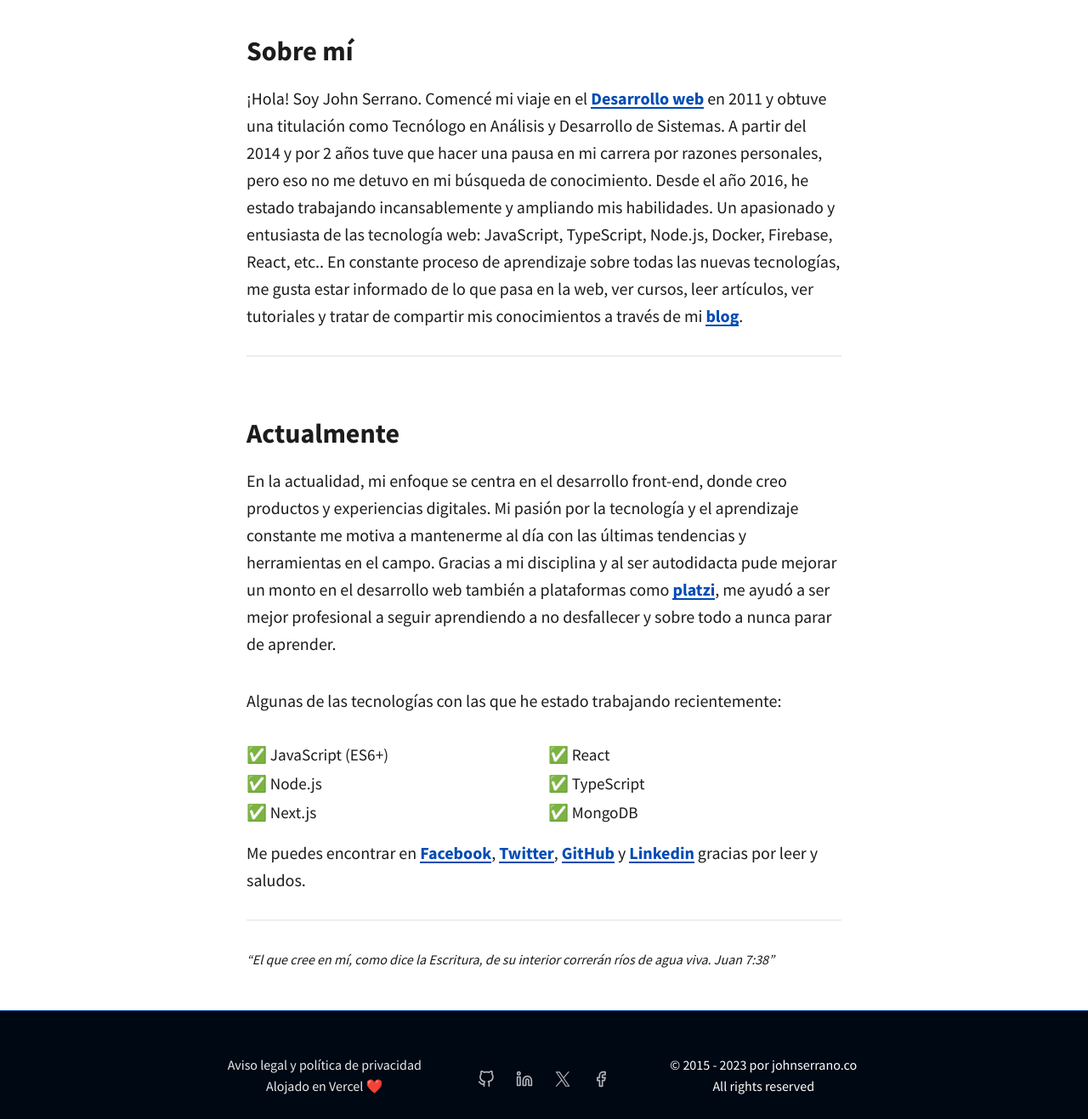
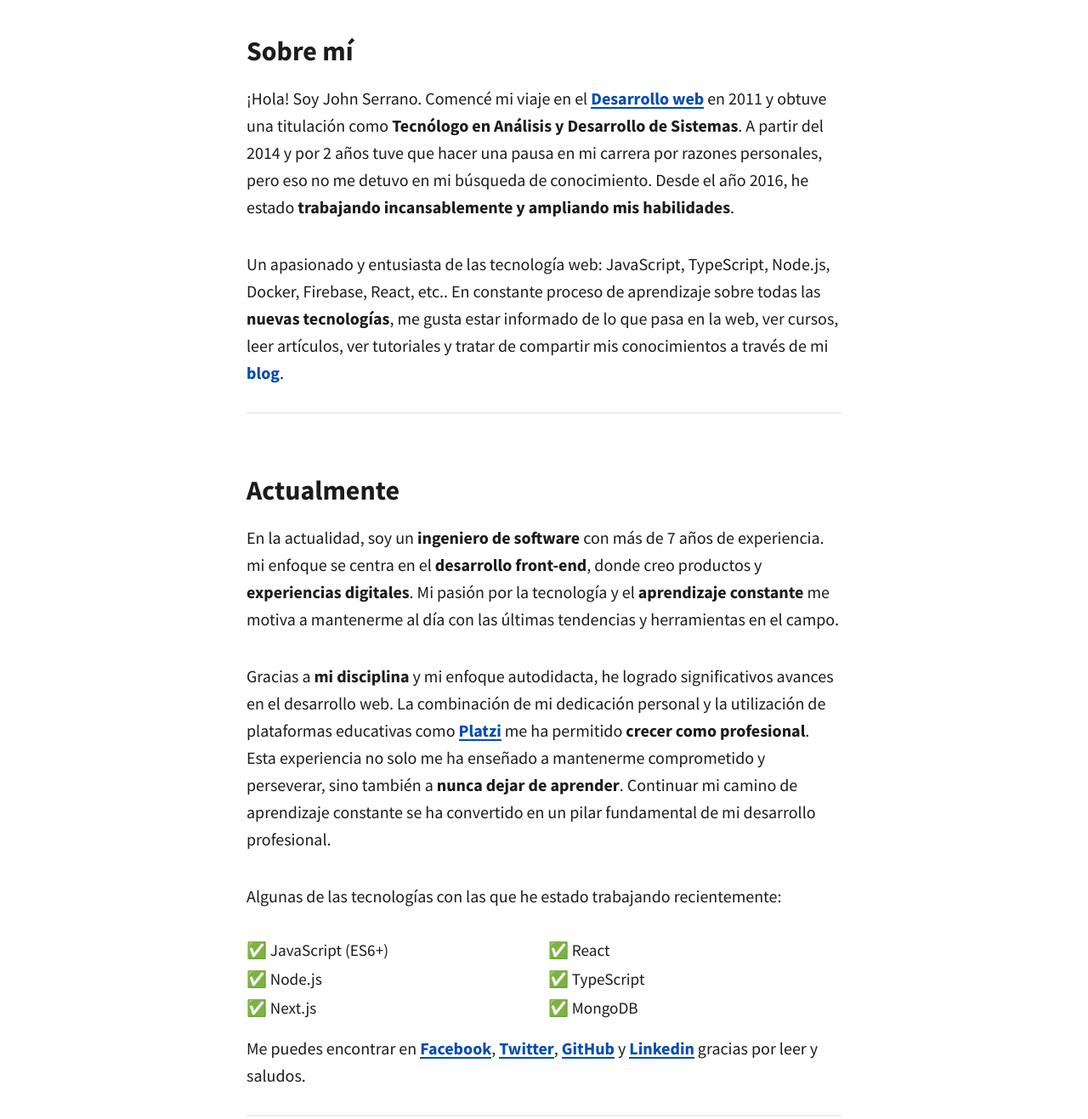
Before and after one commit to johnsi15/personal-site-astro, an Astro site: page /sobre-mi in a window 1280 px wide. Shown: the part 100-1417 px from the top of the page at 85% size. Built offline with nearby package versions, Linux system fonts and the light colour scheme; Astro itself is replaced by a stand-in of ours; no server answers.

Commit message:
Changes text about me and styles home

```diff
--- a/src/components/Footer.astro
+++ b/src/components/Footer.astro
@@ -31,6 +31,8 @@ import Social from '@/pages/portafolio/social.astro'
     display: flex;
     align-items: center;
     border-top: 1px solid #004095;
+    --color-blue-500: #007cff;
+    --color-white: #ffffff;
   }
 
   .services {
--- a/src/pages/portafolio/social.astro
+++ b/src/pages/portafolio/social.astro
@@ -62,8 +62,17 @@ import IconoFacebook from './icons/icono-facebook.astro'
     display: flex;
     justify-content: center;
     align-items: center;
-    border-radius: 100%;
+    transition: all 0.3s cubic-bezier(0.075, 0.82, 0.165, 1);
+  }
+
+  li a {
+    text-decoration: none;
+    color: var(--color-white);
     position: relative;
+    opacity: 0.7;
+    display: inline-block;
+    text-decoration-skip-ink: auto;
+    padding: 10px;
     transition: all 0.3s cubic-bezier(0.075, 0.82, 0.165, 1);
   }
 
@@ -74,14 +83,7 @@ import IconoFacebook from './icons/icono-facebook.astro'
     transform: translateY(-3px);
   }
 
-  li a {
-    text-decoration: none;
-    color: var(--color-white);
-    opacity: 0.7;
-    display: flex;
-  }
-
-  li a::before {
+  /* li a::before {
     content: '';
     display: block;
     position: absolute;
@@ -90,5 +92,5 @@ import IconoFacebook from './icons/icono-facebook.astro'
     height: 100%;
     top: 0px;
     left: 0px;
-  }
+  } */
 </style>
--- a/src/pages/sobre-mi.astro
+++ b/src/pages/sobre-mi.astro
@@ -14,50 +14,40 @@ import Layout from '../layouts/index.astro'
   <section id='Sobre-mi' class='container'>
     <div class='main'>
       <h2>Sobre mí</h2>
+      <p class='noborder'>
+        ¡Hola! Soy John Serrano. Comencé mi viaje en el <a href='/tags/desarrollo-web'>Desarrollo web</a> en 2011 y obtuve
+        una titulación como <strong>Tecnólogo en Análisis y Desarrollo de Sistemas</strong>. A partir del 2014 y por 2
+        años tuve que hacer una pausa en mi carrera por razones personales, pero eso no me detuvo en mi búsqueda de
+        conocimiento. Desde el año 2016, he estado <strong
+          >trabajando incansablemente y ampliando mis habilidades</strong
+        >.
+      </p>
       <p>
-        ¡Hola! Soy John Serrano. Comencé mi viaje en el <a href='/tags/desarrollo-web'>Desarrollo web</a> en 2011 y obtuve
-        una titulación como Tecnólogo en Análisis y Desarrollo de Sistemas. A partir del 2014 y por 2 años tuve que hacer
-        una pausa en mi carrera por razones personales, pero eso no me detuvo en mi búsqueda de conocimiento. Desde el año
-        2016, he estado trabajando incansablemente y ampliando mis habilidades. Un apasionado y entusiasta de las tecnología
-        web: JavaScript, TypeScript, Node.js, Docker, Firebase, React, etc.. En constante proceso de aprendizaje sobre todas
-        las nuevas tecnologías, me gusta estar informado de lo que pasa en la web, ver cursos, leer artículos, ver tutoriales
-        y tratar de compartir mis conocimientos a través de mi <a href='/blog'>blog</a>.
+        Un apasionado y entusiasta de las tecnología web: JavaScript, TypeScript, Node.js, Docker, Firebase, React,
+        etc.. En constante proceso de aprendizaje sobre todas las <strong>nuevas tecnologías</strong>, me gusta estar
+        informado de lo que pasa en la web, ver cursos, leer artículos, ver tutoriales y tratar de compartir mis
+        conocimientos a través de mi <a href='/blog'>blog</a>.
       </p>
 
-      <!-- <h2>Mi historia</h2>
-      <p>
-        Todo comenzó en el año 2011 ingrese a estudiar en el <strong>SENA</strong> una carrera llamada análisis y desarrollo
-        de sistemas de la información, desde que inicie fue un poco complicado pues no entendía muy bien de que se trataba
-        la programación y la lógica, siempre me pregunte qué era lo que había detrás de un programa de computadora, gracias
-        a un buen profesor que supo guiarme y enseñarme desde lo más básico de la programación y entendiendo la lógica que
-        se necesita para programar desde <strong>algoritmos, pseudocodigo y lenguaje C</strong>. Uno de mis primeros
-        lenguajes de programación fue Java el cual domine con mucho esfuerzo porque su sintaxis es bastante robusta,
-        también aprendí un poco de php pero no le di mucha importancia en ese entonces.
+      <h2>Actualmente</h2>
+      <p class='noborder'>
+        En la actualidad, soy un <strong>ingeniero de software</strong> con más de 7 años de experiencia. mi enfoque se centra
+        en el <strong>desarrollo front-end</strong>, donde creo productos y <strong>experiencias digitales</strong>. Mi
+        pasión por la tecnología y el <strong>aprendizaje constante</strong> me motiva a mantenerme al día con las últimas
+        tendencias y herramientas en el campo.
       </p>
-
-      <h2>Prácticas</h2>
-      <p>
-        Las prácticas del SENA las realicé en una empresa de plásticos a finales del 2012, donde comencé aprender un
-        poco más de <strong>php</strong> y todo lo que constituía el desarrollo de una página web, era maravilloso para mí
-        en ese entonces, era algo nuevo pues la verdad no le di mucha importancia al desarrollo web en el SENA pues me dedique
-        mucho más al desarrollo con <strong>Java</strong> para aplicaciones de escritorio, pero fue sorprendente ver y saber
-        todos los lenguajes y herramientas que existían para el desarrollo de páginas web y aplicaciones.
-      </p> -->
-
-      <h2>Actualmente</h2>
-      <p class='actual'>
-        En la actualidad, mi enfoque se centra en el desarrollo front-end, donde creo productos y experiencias
-        digitales. Mi pasión por la tecnología y el aprendizaje constante me motiva a mantenerme al día con las últimas
-        tendencias y herramientas en el campo. Gracias a mi disciplina y al ser autodidacta pude mejorar un monto en el
-        desarrollo web también a plataformas como <a
+      <p class='noborder'>
+        Gracias a <strong>mi disciplina</strong> y mi enfoque autodidacta, he logrado significativos avances en el desarrollo
+        web. La combinación de mi dedicación personal y la utilización de plataformas educativas como <a
           href='https://platzi.com/r/jandrey/'
           rel='noreferrer'
-          target='_blank'>platzi</a
-        >, me ayudó a ser mejor profesional a seguir aprendiendo a no desfallecer y sobre todo a nunca parar de
-        aprender.
+          target='_blank'>Platzi</a
+        > me ha permitido
+        <strong>crecer como profesional</strong>. Esta experiencia no solo me ha enseñado a mantenerme comprometido y
+        perseverar, sino también a <strong>nunca dejar de aprender</strong>. Continuar mi camino de aprendizaje
+        constante se ha convertido en un pilar fundamental de mi desarrollo profesional.
       </p>
-      <!-- <p>Aquí hay algunas tecnologías con las que he estado trabajando recientemente:</p> -->
-      <p class='actual'>Algunas de las tecnologías con las que he estado trabajando recientemente:</p>
+      <p class='noborder'>Algunas de las tecnologías con las que he estado trabajando recientemente:</p>
       <ul>
         <li>✅ JavaScript (ES6+)</li>
         <li>✅ React</li>
@@ -139,7 +129,7 @@ import Layout from '../layouts/index.astro'
     transform: scaleX(0);
   }
 
-  .actual {
+  .noborder {
     border: none;
     padding: 0;
   }
```
Also changed, not shown: src/pages/index.astro (+7 -2 lines).
